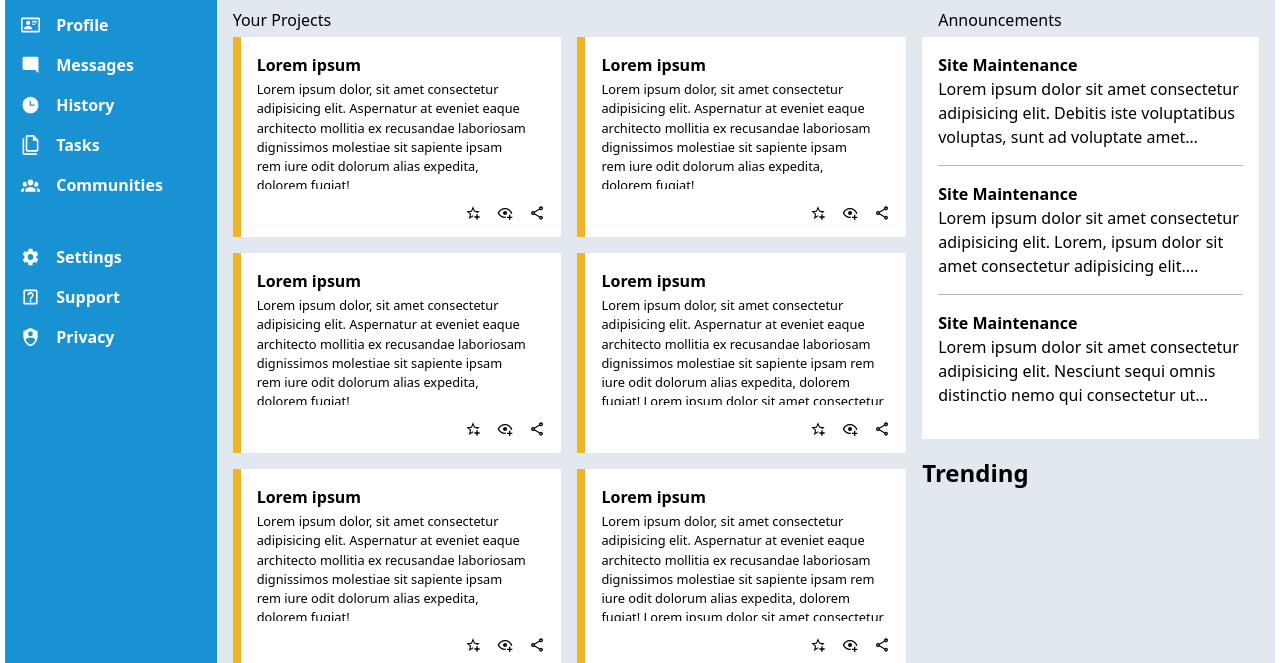
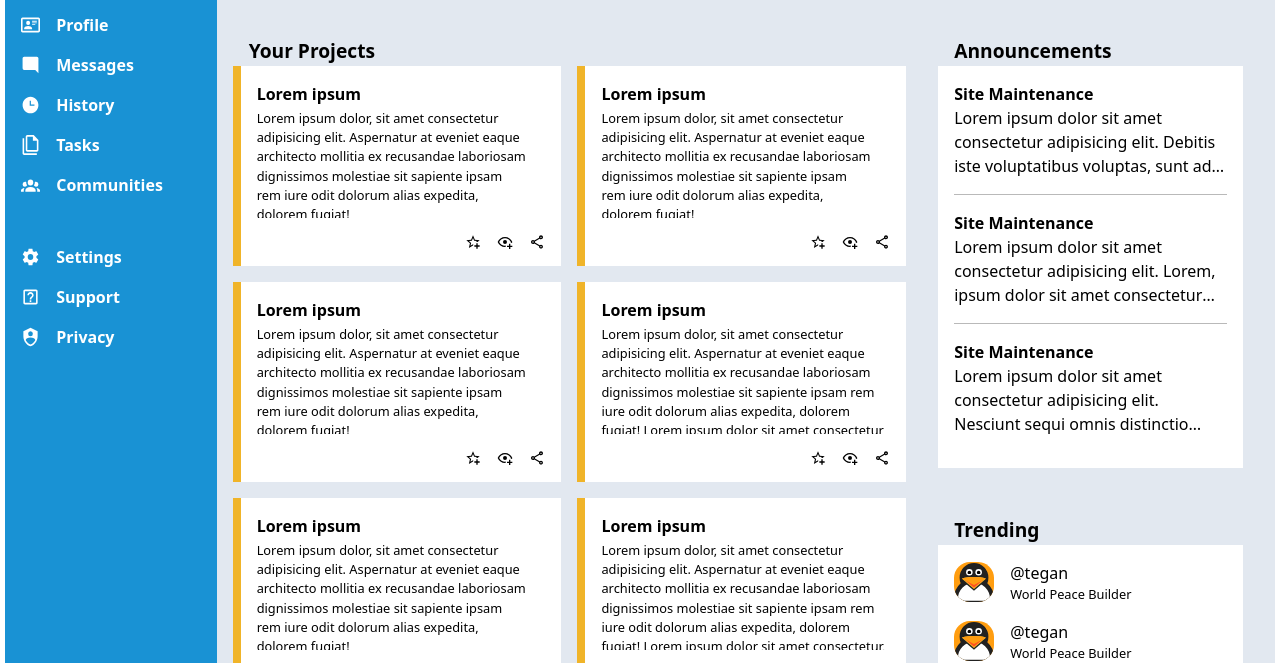
Before and after one commit to henrique-serra/admin-dashboard, a plain HTML site: page index.html in a window 1280 px wide. Shown: the part 128-791 px from the top of the page. Drawn offline with Linux system fonts and the light colour scheme.

Commit message:
Add layout for tredings div

```diff
--- a/index.html
+++ b/index.html
@@ -102,6 +102,8 @@
             </div>
         </div>
         <div class="main-content">
+            <div class="projects-section">
+                <h2 class="section-title">Your Projects</h2>
                 <div class="cards-grid your-projects">
                     <div class="project-card">
                         <div class="project-card-text-area">
@@ -172,7 +174,10 @@
                         </div>
                     </div>
                 </div>
+            </div>
             <div class="main-content-second-column-wrapper">
+                <div class="announcements-section">
+                    <h2 class="section-title">Announcements</h2>
                     <div class="cards-grid announcements">
                         <div class="announcement">
                             <p class="card-title">Site Maintenance</p>
@@ -187,6 +192,8 @@
                             <p class="announcement-content truncate-overflow">Lorem ipsum dolor sit amet consectetur adipisicing elit. Nesciunt sequi omnis distinctio nemo qui consectetur ut autem, ipsam delectus magni inventore.</p>
                         </div>
                     </div>
+                </div>
+                <div class="trending-section">
                     <h2 class="section-title">Trending</h2>
                     <div class="cards-grid trending">
                         <div class="profile-trending">
@@ -221,5 +228,6 @@
                 </div>
             </div>
         </div>
+    </div>
 </body>
 </html>
--- a/styles.css
+++ b/styles.css
@@ -127,6 +127,12 @@ body {
     background-color: rgb(226 232 240);
 }
 
+.section-title {
+  font-size: 1.2rem;
+  font-weight: bold;
+  padding-left: 1rem;
+}
+
 .header {
     display: grid;
     grid: 1fr 1fr / 5fr 3fr;
@@ -237,16 +243,14 @@ body {
   padding: 1.5rem 0;
 }
 
-/* BORDER FOR TESTS */
-.main-content * {
-  /* border: 1px solid red; */
+.projects-section, .announcements-section, .trending-section {
+  padding: 1rem;
 }
 
 .your-projects {
   display: grid;
   grid: auto-flow 200px / repeat(auto-fit, minmax(250px, 1fr));
   gap: 1rem;
-  padding: 1rem;
 }
 
 .project-card {
@@ -289,22 +293,9 @@ body {
   cursor: pointer;
 }
 
-.cards-grid:before {
-  position: absolute;
-  top: 0.7rem;
-}
-
-.your-projects:before {
-  content: "Your Projects";
-}
-
 .main-content-second-column-wrapper {
   display: grid;
   grid-template: 1fr 1fr / 1fr;
-}
-
-.announcements:before {
-  content: "Announcements";
 }
 
 .announcements {
@@ -314,7 +305,7 @@ body {
   justify-content: space-between;
   padding: 1rem 1rem;
   gap: 1rem;
-  margin: 1rem 1rem 1rem 0;
+  margin: 0 1rem 1rem 0;
 }
 
 .announcement {
@@ -341,10 +332,6 @@ body {
   gap: 1rem;
 }
 
-.trending * {
-  /* border: 1px solid red; */
-}
-
 .profile-trending {
   display: flex;
   align-items: center;
```
Lines whose indentation alone changed are shown as unchanged.
